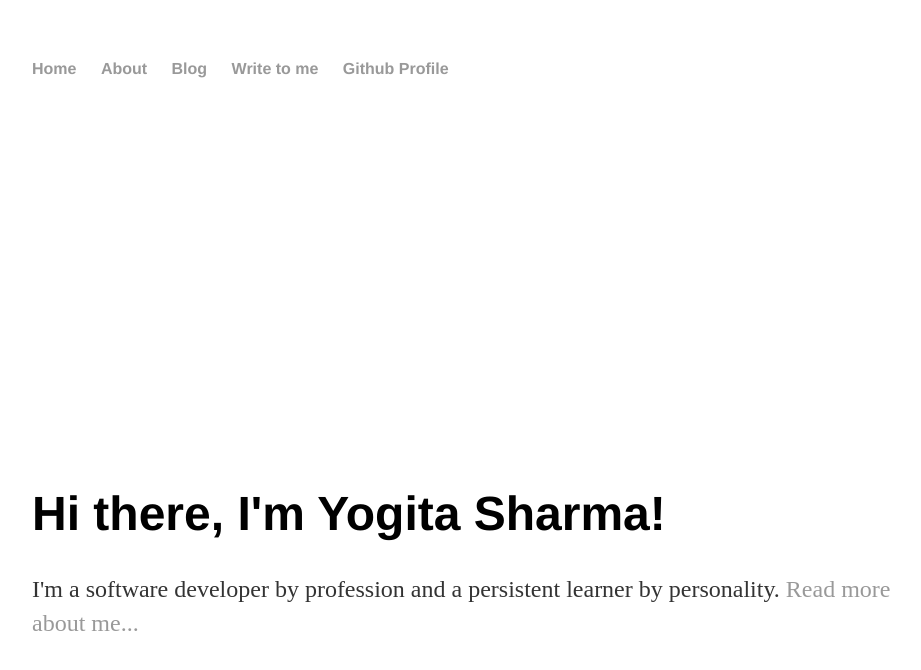
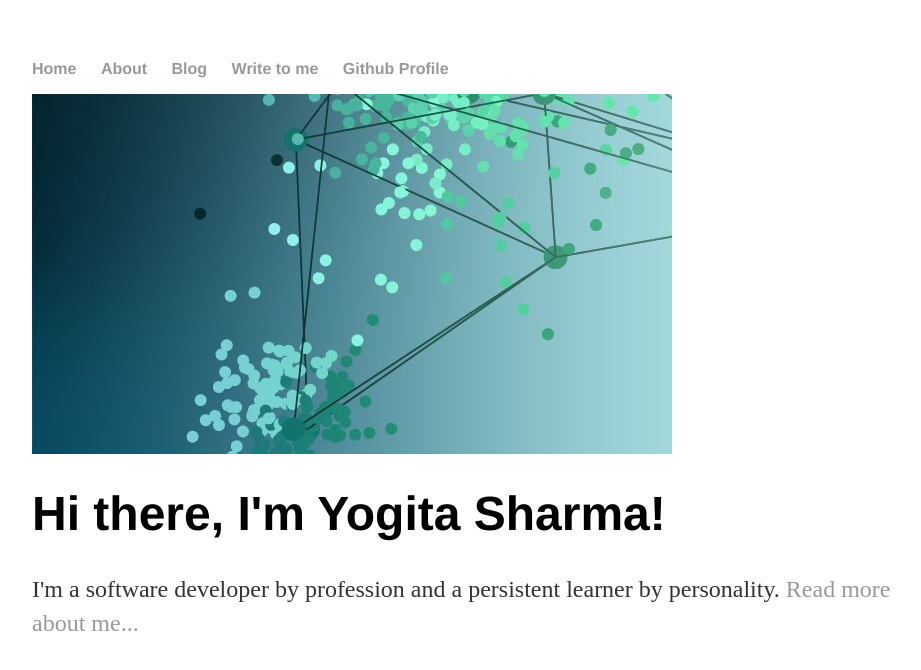
Before and after one commit to yogitaAP/yogitaAP.github.io, a Jekyll site: the page built from index.html, in a window 1280 px wide. Shown: the top 670 px of the page, without its empty margins (160-1081 px from the left). Built offline with Jekyll 4.4.1, drawn with Linux system fonts in a browser that asks for light colours.

Commit message:
images path fix

```diff
--- a/css/main.css
+++ b/css/main.css
@@ -41,7 +41,7 @@ ul.posts li {
 }
 
 #hero-image {
-    background: url("images/neural-networks.jpg");
+    background: url("../images/neural-networks.jpg");
     width: 640px;
     height: 360px;
 }
```
